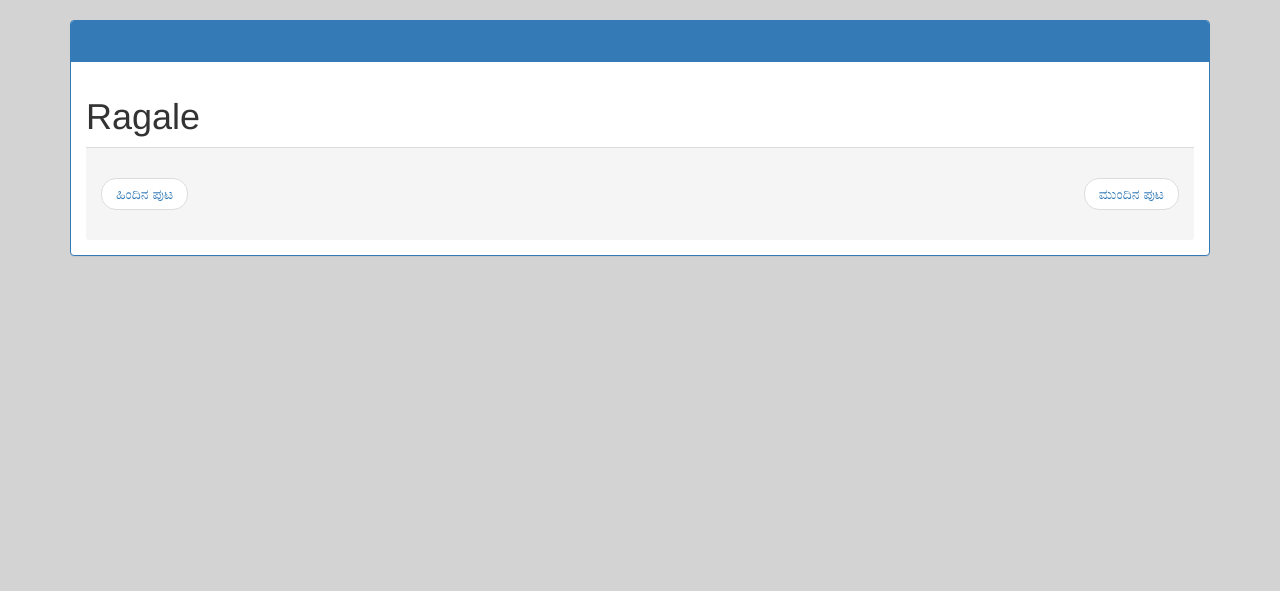
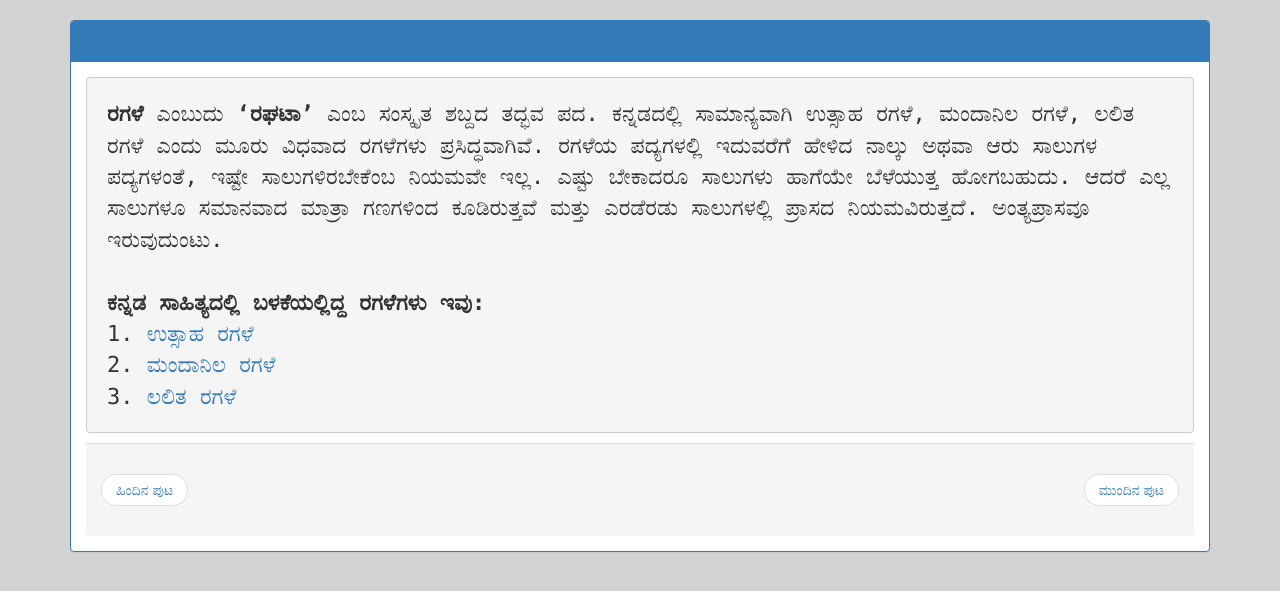
Before and after one commit to anuprshetty/chandassu, a Flask app: template templates/chandassu/ragale/ragale.html in a window 1280 px wide. Shown: the part 75-666 px from the top of the page. Run offline with Flask 3, Linux system fonts and the light colour scheme; the template is opened without the code that fills it, so the values that code supplies are empty; some libraries are stand-ins or nearby versions.

Commit message:
routing for ragale

```diff
--- a/templates/chandassu/ragale/ragale.html
+++ b/templates/chandassu/ragale/ragale.html
@@ -1,3 +1,10 @@
 <!DOCTYPE html> {% extends 'base.html' %} {% block body %}
-<h1>Ragale</h1>
+<pre class="pre-wrap">
+<b>ರಗಳೆ</b> ಎಂಬುದು <b>‘ರಘಟಾ’</b> ಎಂಬ ಸಂಸ್ಕೃತ ಶಬ್ದದ ತದ್ಭವ ಪದ. ಕನ್ನಡದಲ್ಲಿ ಸಾಮಾನ್ಯವಾಗಿ ಉತ್ಸಾಹ ರಗಳೆ, ಮಂದಾನಿಲ ರಗಳೆ, ಲಲಿತ ರಗಳೆ ಎಂದು ಮೂರು ವಿಧವಾದ ರಗಳೆಗಳು ಪ್ರಸಿದ್ಧವಾಗಿವೆ. ರಗಳೆಯ ಪದ್ಯಗಳಲ್ಲಿ ಇದುವರೆಗೆ ಹೇಳಿದ ನಾಲ್ಕು ಅಥವಾ ಆರು ಸಾಲುಗಳ ಪದ್ಯಗಳಂತೆ, ಇಷ್ಟೇ ಸಾಲುಗಳಿರಬೇಕೆಂಬ ನಿಯಮವೇ ಇಲ್ಲ. ಎಷ್ಟು ಬೇಕಾದರೂ ಸಾಲುಗಳು ಹಾಗೆಯೇ ಬೆಳೆಯುತ್ತ ಹೋಗಬಹುದು. ಆದರೆ ಎಲ್ಲ ಸಾಲುಗಳೂ ಸಮಾನವಾದ ಮಾತ್ರಾ ಗಣಗಳಿಂದ ಕೂಡಿರುತ್ತವೆ ಮತ್ತು ಎರಡೆರಡು ಸಾಲುಗಳಲ್ಲಿ ಪ್ರಾಸದ ನಿಯಮವಿರುತ್ತದೆ. ಅಂತ್ಯಪ್ರಾಸವೂ ಇರುವುದುಂಟು.
+
+<b>ಕನ್ನಡ ಸಾಹಿತ್ಯದಲ್ಲಿ ಬಳಕೆಯಲ್ಲಿದ್ದ ರಗಳೆಗಳು ಇವು:</b>
+1. <a href="{{ url_for('home_bp.chandassu_bp.ragale_bp.utsaha')}}">ಉತ್ಸಾಹ ರಗಳೆ</a>
+2. <a href="{{ url_for('home_bp.chandassu_bp.ragale_bp.mandanila')}}">ಮಂದಾನಿಲ ರಗಳೆ</a>
+3. <a href="{{ url_for('home_bp.chandassu_bp.ragale_bp.lalita')}}">ಲಲಿತ ರಗಳೆ</a>
+</pre>
 {% endblock %}
```
Also changed, not shown: blueprints/chandassu/ragale.py (+8 -1 lines).
